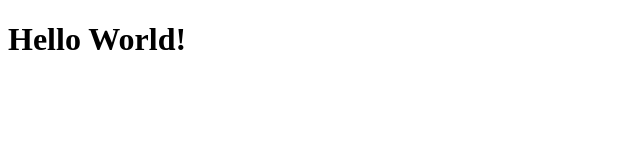
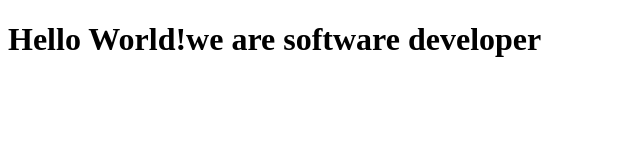
Before and after one commit to sadoklass/saturdayprogram, a plain HTML site: page index.html in a window 1280 px wide. Shown: the whole page, without its empty margins (0-640 px from the left). Drawn offline with Linux system fonts and the light colour scheme.

Commit message:
second commité

```diff
--- a/index.html
+++ b/index.html
@@ -7,7 +7,7 @@
   </head>
 
   <body>
-    <h1>Hello World!</h1>
+    <h1>Hello World!we are software developer</h1>
 
     <script src="https://cdn.freecodecamp.org/testable-projects-fcc/v1/bundle.js"></script>
 
```
